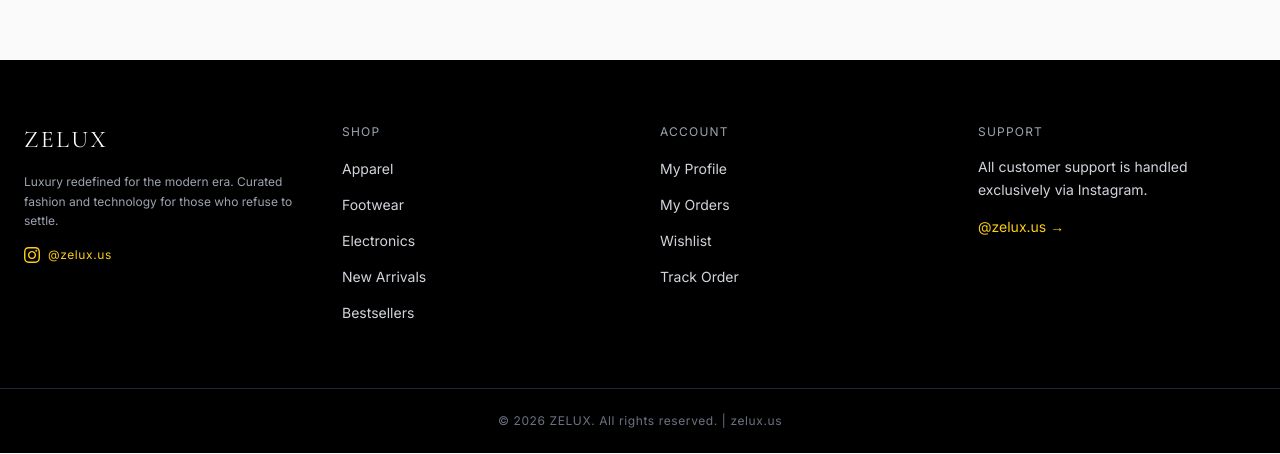
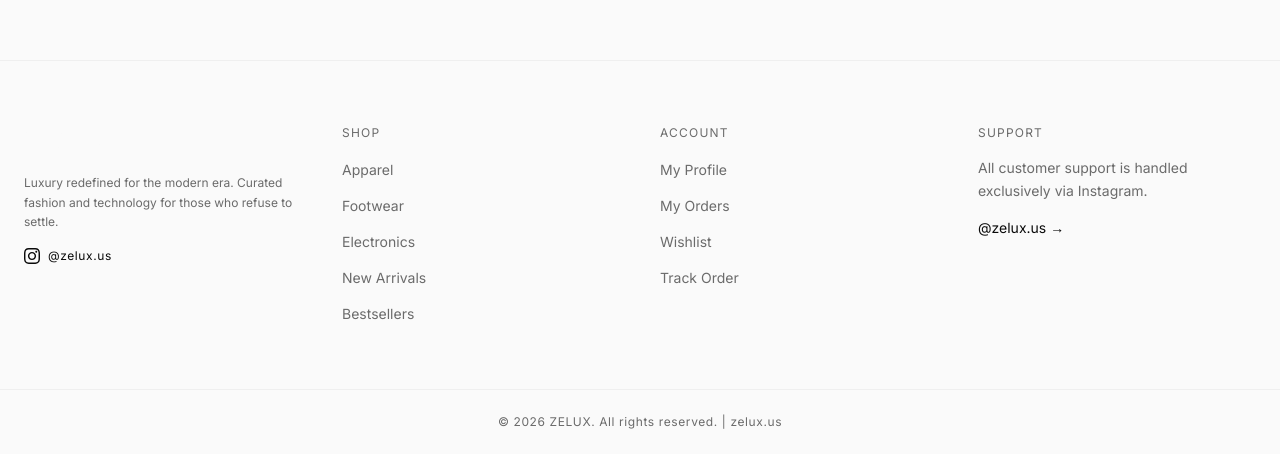
Before and after one commit to numan00085-source/zelux-store, a Next.js app: page /cart in a window 1280 px wide. Shown: the part 820-1274 px from the top of the page. Built offline with nearby package versions, Linux system fonts and the light colour scheme.

Commit message:
Premium redesign: components/Footer.js

```diff
--- a/components/Footer.js
+++ b/components/Footer.js
@@ -2,40 +2,40 @@
 
 export default function Footer() {
   return (
-    <footer className="bg-black text-white mt-20">
+    <footer className="bg-zelux-navy-light border-t border-zelux-gray-mid/30 mt-20">
       <div className="max-w-7xl mx-auto px-4 sm:px-6 py-16 grid grid-cols-1 sm:grid-cols-2 lg:grid-cols-4 gap-10">
         <div>
-          <span className="font-display text-2xl tracking-widest">ZELUX</span>
-          <p className="mt-4 text-xs text-gray-400 leading-relaxed">Luxury redefined for the modern era. Curated fashion and technology for those who refuse to settle.</p>
-          <a href="https://instagram.com/zelux.us" target="_blank" rel="noreferrer" className="mt-4 inline-flex items-center gap-2 text-xs text-yellow-400 tracking-wider hover:text-yellow-300 transition-colors">
-            <svg className="w-4 h-4" fill="currentColor" viewBox="0 0 24 24"><path d="M12 2.163c3.204 0 3.584.012 4.85.07 3.252.148 4.771 1.691 4.919 4.919.058 1.265.069 1.645.069 4.849 0 3.205-.012 3.584-.069 4.849-.149 3.225-1.664 4.771-4.919 4.919-1.266.058-1.644.07-4.85.07-3.204 0-3.584-.012-4.849-.07-3.26-.149-4.771-1.699-4.919-4.92-.058-1.265-.07-1.644-.07-4.849 0-3.204.013-3.583.07-4.849.149-3.227 1.664-4.771 4.919-4.919 1.266-.057 1.645-.069 4.849-.069zm0-2.163c-3.259 0-3.667.014-4.947.072-4.358.2-6.78 2.618-6.98 6.98-.059 1.281-.073 1.689-.073 4.948 0 3.259.014 3.668.072 4.948.2 4.358 2.618 6.78 6.98 6.98 1.281.058 1.689.072 4.948.072 3.259 0 3.668-.014 4.948-.072 4.354-.2 6.782-2.618 6.979-6.98.059-1.28.073-1.689.073-4.948 0-3.259-.014-3.667-.072-4.947-.196-4.354-2.617-6.78-6.979-6.98-1.281-.059-1.69-.073-4.949-.073zm0 5.838c-3.403 0-6.162 2.759-6.162 6.162s2.759 6.163 6.162 6.163 6.162-2.759 6.162-6.163c0-3.403-2.759-6.162-6.162-6.162zm0 10.162c-2.209 0-4-1.79-4-4 0-2.209 1.791-4 4-4s4 1.791 4 4c0 2.21-1.791 4-4 4zm6.406-11.845c-.796 0-1.441.645-1.441 1.44s.645 1.44 1.441 1.44c.795 0 1.439-.645 1.439-1.44s-.644-1.44-1.439-1.44z"/></svg>
+          <span className="font-display text-2xl tracking-widest text-zelux-white glow-text">ZELUX</span>
+          <p className="mt-4 text-xs text-zelux-gray leading-relaxed">Luxury redefined for the modern era. Curated fashion and technology for those who refuse to settle.</p>
+          <a href="https://instagram.com/zelux.us" target="_blank" rel="noreferrer" className="mt-4 inline-flex items-center gap-2 text-xs text-zelux-cyan tracking-wider hover:text-zelux-cyan-light transition-colors duration-300 group">
+            <svg className="w-4 h-4 group-hover:scale-110 transition-transform" fill="currentColor" viewBox="0 0 24 24"><path d="M12 2.163c3.204 0 3.584.012 4.85.07 3.252.148 4.771 1.691 4.919 4.919.058 1.265.069 1.645.069 4.849 0 3.205-.012 3.584-.069 4.849-.149 3.225-1.664 4.771-4.919 4.919-1.266.058-1.644.07-4.85.07-3.204 0-3.584-.012-4.849-.07-3.26-.149-4.771-1.699-4.919-4.92-.058-1.265-.07-1.644-.07-4.849 0-3.204.013-3.583.07-4.849.149-3.227 1.664-4.771 4.919-4.919 1.266-.057 1.645-.069 4.849-.069zm0-2.163c-3.259 0-3.667.014-4.947.072-4.358.2-6.78 2.618-6.98 6.98-.059 1.281-.073 1.689-.073 4.948 0 3.259.014 3.668.072 4.948.2 4.358 2.618 6.78 6.98 6.98 1.281.058 1.689.072 4.948.072 3.259 0 3.668-.014 4.948-.072 4.354-.2 6.782-2.618 6.979-6.98.059-1.28.073-1.689.073-4.948 0-3.259-.014-3.667-.072-4.947-.196-4.354-2.617-6.78-6.979-6.98-1.281-.059-1.69-.073-4.949-.073zm0 5.838c-3.403 0-6.162 2.759-6.162 6.162s2.759 6.163 6.162 6.163 6.162-2.759 6.162-6.163c0-3.403-2.759-6.162-6.162-6.162zm0 10.162c-2.209 0-4-1.79-4-4 0-2.209 1.791-4 4-4s4 1.791 4 4c0 2.21-1.791 4-4 4zm6.406-11.845c-.796 0-1.441.645-1.441 1.44s.645 1.44 1.441 1.44c.795 0 1.439-.645 1.439-1.44s-.644-1.44-1.439-1.44z"/></svg>
             @zelux.us
           </a>
         </div>
         <div>
-          <h4 className="text-xs tracking-widest uppercase text-gray-400 mb-4">Shop</h4>
+          <h4 className="text-xs tracking-widest uppercase text-zelux-gray mb-4">Shop</h4>
           <ul className="space-y-3">
             {['Apparel','Footwear','Electronics','New Arrivals','Bestsellers'].map(l => (
-              <li key={l}><Link href={`/collections/${l.toLowerCase().replace(' ','-')}`} className="text-sm text-gray-300 hover:text-white transition-colors">{l}</Link></li>
+              <li key={l}><Link href={`/collections/${l.toLowerCase().replace(' ','-')}`} className="text-sm text-zelux-gray hover:text-zelux-cyan transition-colors duration-300">{l}</Link></li>
             ))}
           </ul>
         </div>
         <div>
-          <h4 className="text-xs tracking-widest uppercase text-gray-400 mb-4">Account</h4>
+          <h4 className="text-xs tracking-widest uppercase text-zelux-gray mb-4">Account</h4>
           <ul className="space-y-3">
             {['My Profile','My Orders','Wishlist','Track Order'].map(l => (
-              <li key={l}><Link href="/profile" className="text-sm text-gray-300 hover:text-white transition-colors">{l}</Link></li>
+              <li key={l}><Link href="/profile" className="text-sm text-zelux-gray hover:text-zelux-cyan transition-colors duration-300">{l}</Link></li>
             ))}
           </ul>
         </div>
         <div>
-          <h4 className="text-xs tracking-widest uppercase text-gray-400 mb-4">Support</h4>
-          <p className="text-sm text-gray-300 leading-relaxed mb-3">All customer support is handled exclusively via Instagram.</p>
-          <a href="https://instagram.com/zelux.us" target="_blank" rel="noreferrer" className="text-yellow-400 text-sm hover:text-yellow-300 transition-colors">@zelux.us →</a>
+          <h4 className="text-xs tracking-widest uppercase text-zelux-gray mb-4">Support</h4>
+          <p className="text-sm text-zelux-gray leading-relaxed mb-3">All customer support is handled exclusively via Instagram.</p>
+          <a href="https://instagram.com/zelux.us" target="_blank" rel="noreferrer" className="text-zelux-cyan text-sm hover:text-zelux-cyan-light transition-colors duration-300">@zelux.us &rarr;</a>
         </div>
       </div>
-      <div className="border-t border-gray-800 py-6 text-center">
-        <p className="text-xs text-gray-500 tracking-wider">© {new Date().getFullYear()} ZELUX. All rights reserved. | zelux.us</p>
+      <div className="border-t border-zelux-gray-mid/30 py-6 text-center">
+        <p className="text-xs text-zelux-gray tracking-wider">&copy; {new Date().getFullYear()} ZELUX. All rights reserved. | zelux.us</p>
       </div>
     </footer>
   );
```
